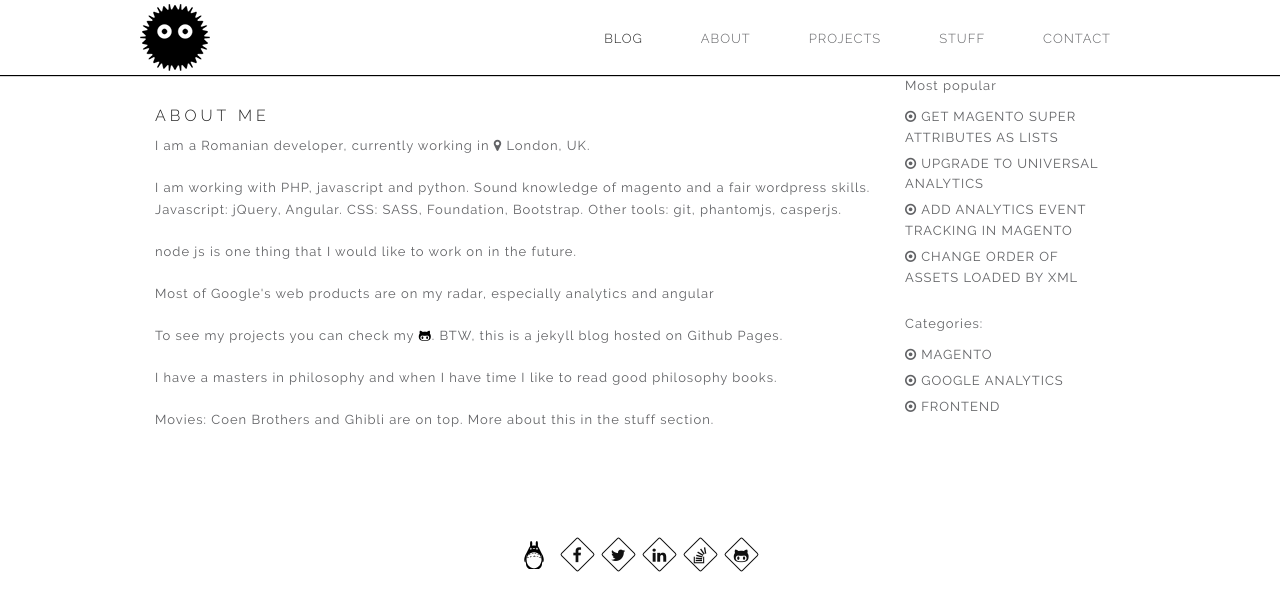
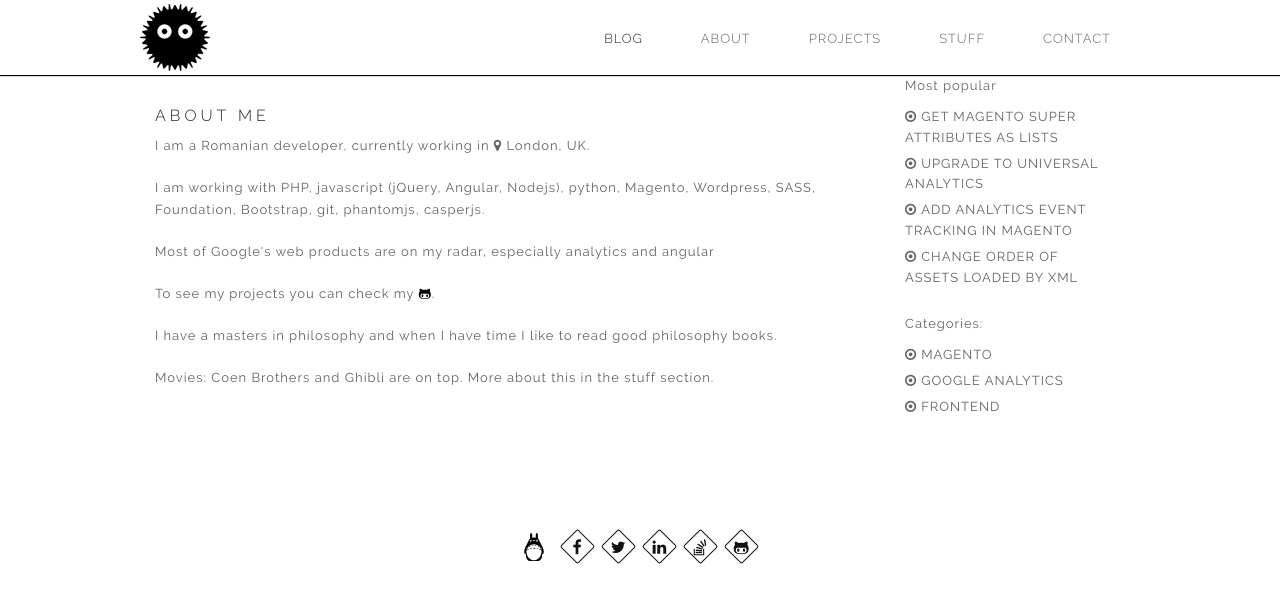
Before and after one commit to ClaudiuCreanga/ClaudiuCreanga.github.io, a Jekyll site: the page built from about.html, in a window 1280 px wide. Shown: the top 611 px of the page. Built offline with Jekyll 4.4.1, drawn with Linux system fonts in a browser that asks for light colours; nearby versions of some CDN libraries.

Commit message:
about me

```diff
--- a/_includes/about.html
+++ b/_includes/about.html
@@ -1,7 +1,6 @@
 <p>I am a Romanian developer, currently working in <i class="fa fa-map-marker"></i> London, UK.</p>
-<p>I am working with PHP, javascript and python. Sound knowledge of magento and a fair wordpress skills. Javascript: jQuery, Angular. CSS: SASS, Foundation, Bootstrap. Other tools: git, phantomjs, casperjs.</p>
-<p><span>node js</span> is one thing that I would like to work on in the future.</p>
+<p>I am working with PHP, javascript (jQuery, Angular, Nodejs), python, Magento, Wordpress, SASS, Foundation, Bootstrap, git, phantomjs, casperjs.</p>
 <p>Most of Google's web products are on my radar, especially <span>analytics</span> and <span>angular</span></p>
-<p>To see my projects you can check my <a href="https://github.com/ClaudiuCreanga/" target="_blank"><i class="fa fa-github-alt"></i></a>. BTW, this is a <span>jekyll</span> blog hosted on Github Pages. </p>
+<p>To see my projects you can check my <a href="https://github.com/ClaudiuCreanga/" target="_blank"><i class="fa fa-github-alt"></i></a>.
 <p>I have a masters in philosophy and when I have time I like to read good philosophy books.</p>
 <p>Movies: Coen Brothers and Ghibli are on top. More about this in the stuff section. </p>
```
